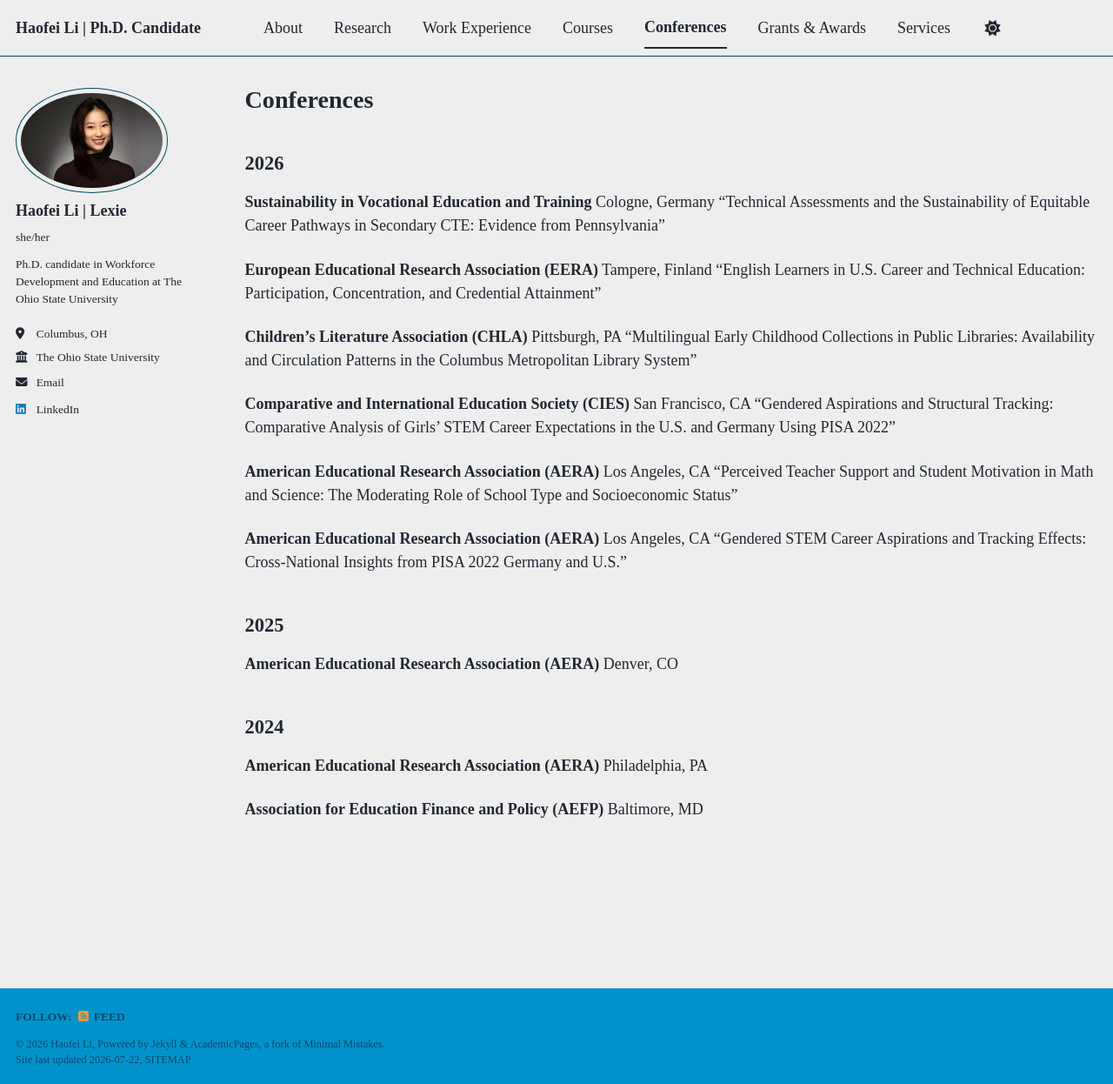
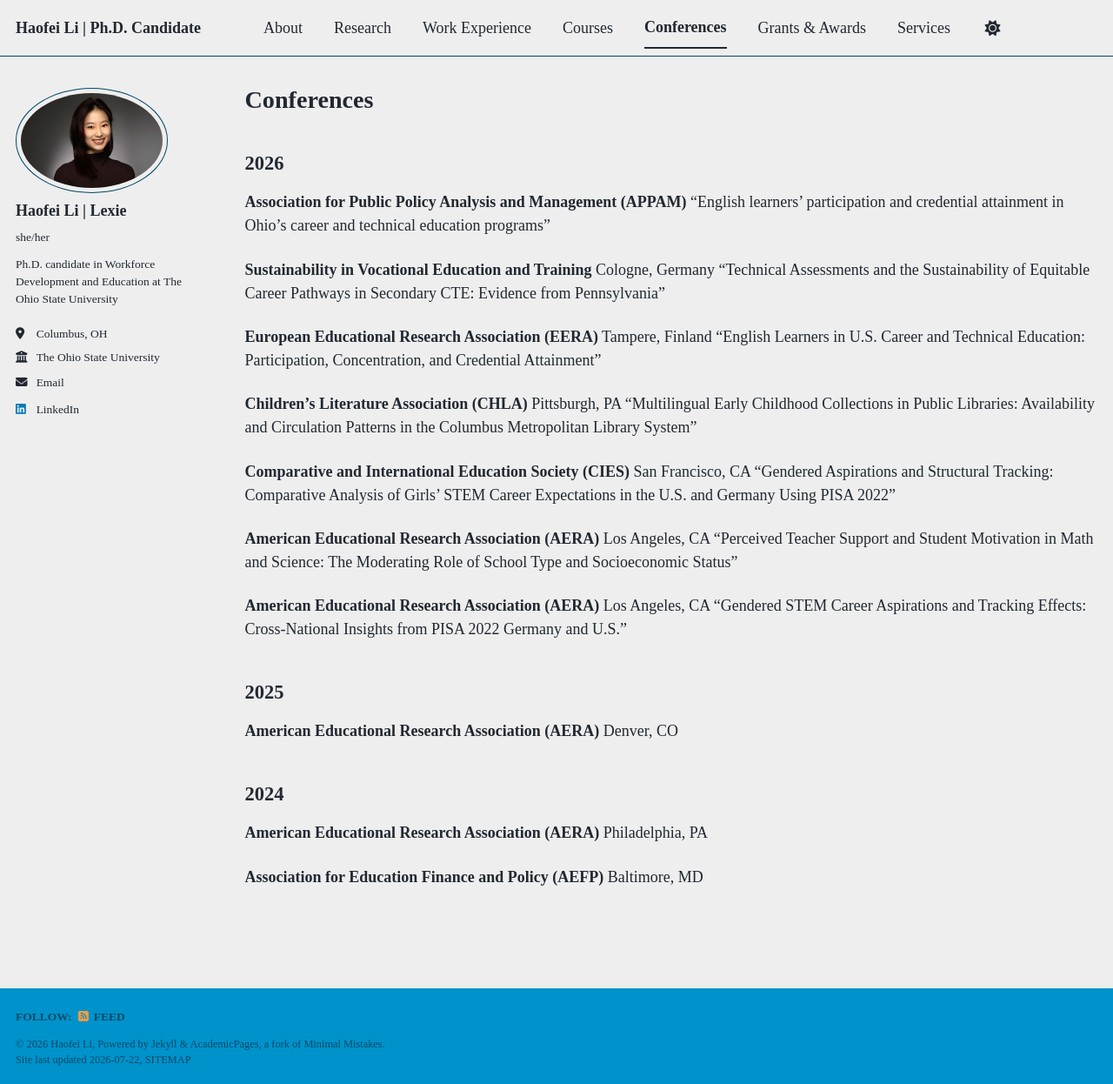
Before and after one commit to HFLI1/lexie, a Jekyll site: the page built from _pages/conferences.md, in a window 1280 px wide and 1246 px high. Shown: the whole window at 87% size. Built offline with Jekyll 4.4.1, drawn with Linux system fonts in a browser that asks for light colours; a style sheet for code colours, icons or effects is not loaded.

Commit message:
Update conferences.md

```diff
--- a/_pages/conferences.md
+++ b/_pages/conferences.md
@@ -6,6 +6,9 @@ author_profile: true
 ---
 
 ## 2026
+
+**Association for Public Policy Analysis and Management (APPAM)**
+"English learners' participation and credential attainment in Ohio's career and technical education programs"
 
 **Sustainability in Vocational Education and Training**
 Cologne, Germany
```
